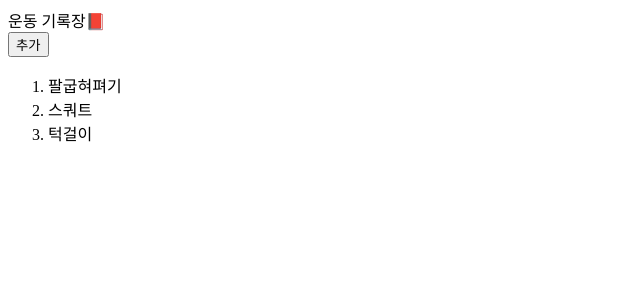
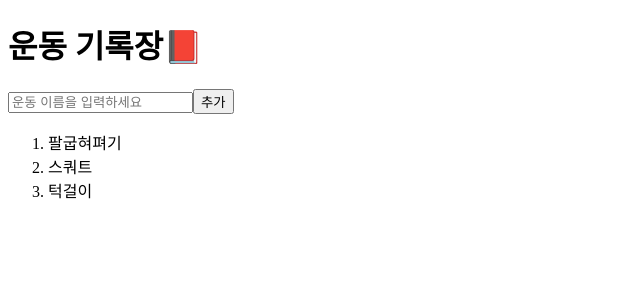
Before and after one commit to CodeSoom/project-spring-1-onys-programmer, a React app: page / in a window 1280 px wide. Shown: the top 300 px of the page, without its empty margins (0-640 px from the left). Built offline with nearby package versions, Linux system fonts and the light colour scheme.

Commit message:
Input을 구현하라 InputBox를 페이지에 표시하도록 하였습니다.

```diff
--- /dev/null
+++ b/src/Input.jsx
@@ -0,0 +1,12 @@
+import React from 'react';
+
+export default function Input() {
+  return (
+    <>
+      <input
+        type="text"
+        placeholder="운동 이름을 입력하세요"
+      />
+    </>
+  );
+}
--- a/src/Page.jsx
+++ b/src/Page.jsx
@@ -1,5 +1,6 @@
 import React from 'react';
 
+import Input from './Input';
 import Button from './Button';
 import List from './List';
 
@@ -12,9 +13,10 @@ export default function Page({ onClickAdd }) {
 
   return (
     <>
-      <header>
+      <h1>
         운동 기록장📕
-      </header>
+      </h1>
+      <Input />
       <Button
       onClick={onClickAdd}
       />
```
Also changed, not shown: 1 other file (tests, documents, lock files or other folders).
